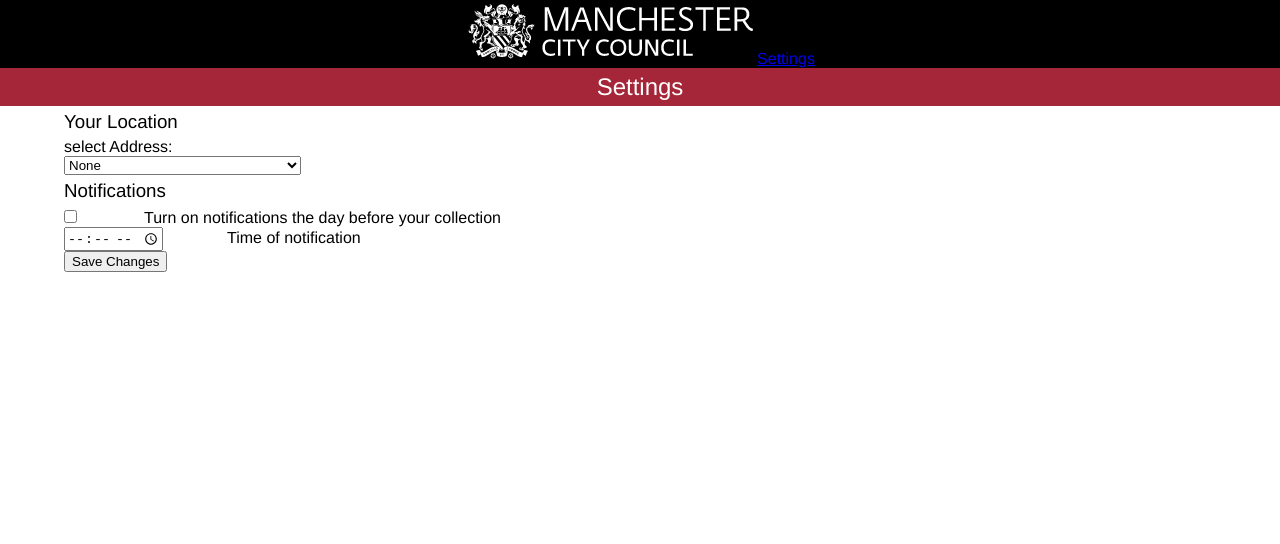
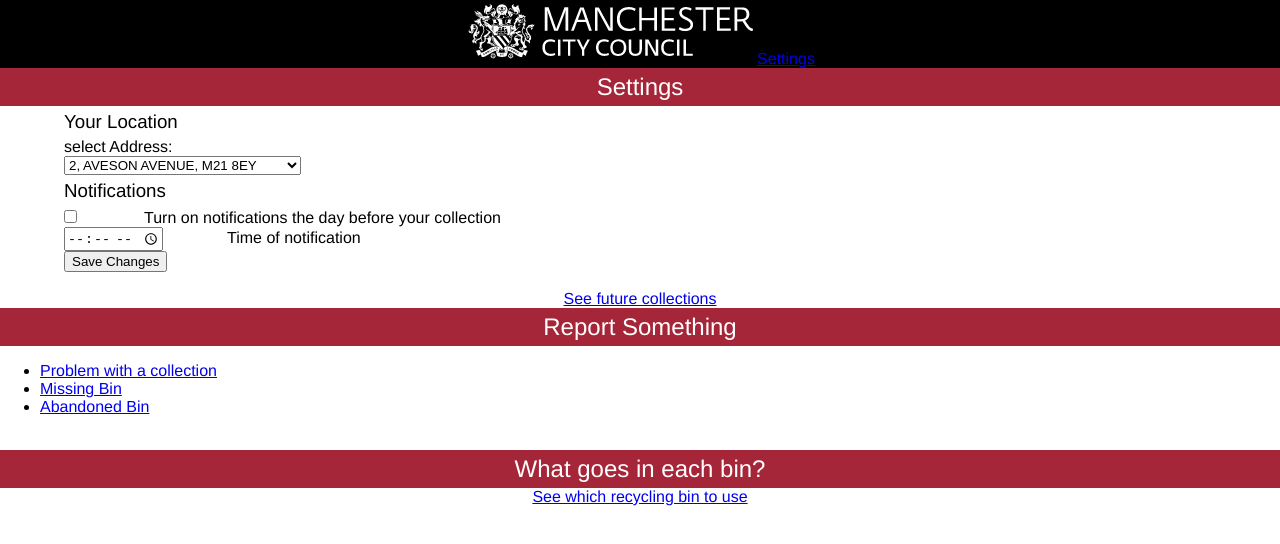
Before and after one commit to velcrorabbit/BinApp, a React (Create React App) app: page / in a window 1280 px wide. Shown: the top 544 px of the page. Built offline with nearby package versions, Linux system fonts and the light colour scheme.

Commit message:
Address list loads dynamically and uprn is now in local storage

```diff
--- a/public/index.html
+++ b/public/index.html
@@ -2,12 +2,12 @@
 <html lang="en">
   <head>
     <meta charset="utf-8" />
-    <link rel="icon" href="%PUBLIC_URL%/favicon.ico" />
+    <link rel="icon" href="%PUBLIC_URL%/favicon.png" />
     <meta name="viewport" content="width=device-width, initial-scale=1" />
     <meta name="theme-color" content="#000000" />
     <meta
-      name="description"
-      content="Web site created using create-react-app"
+      name="Manchester Council Bins"
+      content="Information on your Manchester City Council bin collections"
     />
     <link rel="apple-touch-icon" href="%PUBLIC_URL%/logo192.png" />
     <!--
@@ -24,7 +24,7 @@
       work correctly both with client-side routing and a non-root public URL.
       Learn how to configure a non-root public URL by running `npm run build`.
     -->
-    <title>React App</title>
+    <title>MCC Bins</title>
   </head>
   <body>
     <noscript>You need to enable JavaScript to run this app.</noscript>
--- a/src/App.js
+++ b/src/App.js
@@ -1,7 +1,7 @@
 import React from "react";
 import './App.css';
 import './BinDataFunctions.js';
-import { Routes, Route } from 'react-router-dom';
+import { Routes, Route, Redirect } from 'react-router-dom';
 import { FutureCollections, Heading, Home, UserInfo, BinData } from './pages';
 
 
--- /dev/null
+++ b/src/BinData/addresses.json
@@ -0,0 +1,18 @@
+[
+    {
+        "uprn": "77074250",
+        "address": "2, AVESON AVENUE, M21 8EY"
+    },
+    {
+        "uprn": "77086475",
+        "address": "179, MANLEY ROAD, M21 0GY"
+    },
+    {
+        "uprn": "77086906",
+        "address": "374, WILBRAHAM ROAD, M21 0XA"
+    },
+    {
+        "uprn": "10093073668",
+        "address": "52, COLMORE DRIVE, M9 6EX"
+    }
+]
--- a/src/BinDataFunctions.js
+++ b/src/BinDataFunctions.js
@@ -76,8 +76,6 @@ export function getArrayOfBinByDate(binArray) {
 
 export function getFutureCollections(binArray) {
 
-    console.log(binArray);
-
     var futureArray = binArray.slice(1);
 
     return <>
--- a/src/pages.js
+++ b/src/pages.js
@@ -1,7 +1,8 @@
-import React, { useReducer, useState } from "react";
-import { Link, useLocation, useParams } from 'react-router-dom';
+import React, { useReducer } from "react";
+import { Link, useLocation } from 'react-router-dom';
 import './App.css';
 import binData from "./BinData/testData.json";
+import addressData from "./BinData/addresses.json"
 import * as BinDataFunctions from './BinDataFunctions.js';
 import MCCLogo from "./Images/MCCLogo.PNG";
 
@@ -16,13 +17,13 @@ export function Heading() {
 
 export function Home() {
 
-    const [uprn, setUprn] = useState();
-    const [formData, setFormData] = useReducer(formReducer, {});
+    const uprn = localStorage.getItem('uprn');
 
-    if (uprn === undefined) {
+    console.log("Uprn at start: " + uprn);
+    if (uprn === "undefined") {
         return (
             <div>
-                {UserInfo(setUprn, formData, setFormData)}
+                <p>No bins found, please update your address in the settings</p>
             </div>
         )
     } else {
@@ -30,7 +31,8 @@ export function Home() {
             <div>
                 {BinData(uprn)}<br />
                 <Link to={`/FutureCollections?uprn=${uprn}`}>See future collections</Link><br />
-                {ReportAnIssue()}
+                {ReportAnIssue()}<br />
+                {recycling()}
             </div>
         )
     }
@@ -43,7 +45,9 @@ const formReducer = (state, event) => {
     }
 }
 
-export function UserInfo(updateUprn, formData, setFormData) {
+export function UserInfo() {
+
+    const [formData, setFormData] = useReducer(formReducer, {});
 
     const handleChange = event => {
         setFormData({
@@ -52,18 +56,16 @@ export function UserInfo(updateUprn, formData, setFormData) {
         });
     }
 
+    console.log("local storage:" + localStorage.getItem('uprn'));
+
     return (
         <div>
             <h2>Settings</h2>
-            <form name="settingsForm" onSubmit={(e) => { updateUprn(formData.address); e.preventDefault(); }}>
+            <form name="settingsForm" onSubmit={(e) => { localStorage.setItem('uprn', formData.address); e.preventDefault(); }}>
                 <h3>Your Location</h3>
                 <label htmlFor="address">select Address:</label> <br />
                 <select name="address" id="address" onChange={handleChange}>
-                    <option value="0">None</option>
-                    <option value="77074250">2, AVESON AVENUE, M21 8EY</option>
-                    <option value="77086475">179, MANLEY ROAD, M21 0GY</option>
-                    <option value="77086906">374, WILBRAHAM ROAD, M21 0XA</option>
-                    <option value="10093073668">52, COLMORE DRIVE, M9 6EX</option>
+                {displayAddressOptions(addressData)}
                 </select>
                 <h3>Notifications</h3>
                 <input type="checkbox" id="notificationOn" name="notificationOn"></input>
@@ -74,6 +76,20 @@ export function UserInfo(updateUprn, formData, setFormData) {
             </form>
         </div>
     );
+}
+
+function displayAddressOptions(addressData){
+    console.log(addressData);
+    return <>
+        {addressData.map(address => {
+            console.log(address.address);
+            if (address.uprn == localStorage.getItem('uprn')) {
+                return <option value={address.uprn} selected>{address.address}</option>
+            } else {
+                return <option value={address.uprn}>{address.address}</option>;
+            }
+        })}
+    </>
 }
 
 export function BinData(uprn) {
@@ -124,3 +140,12 @@ export function ReportAnIssue() {
         </div>
     )
 }
+
+export function recycling() {
+    return (
+        <div>
+            <h2>What goes in each bin?</h2>
+            <a href="https://www.manchester.gov.uk/info/200084/bins_rubbish_and_recycling/6026/see_which_recycling_bin_to_use">See which recycling bin to use</a>
+        </div>
+    )
+}
```
Also changed, not shown: public/sw.js (+3 -42 lines), public/favicon.PNG (renamed from public/BinLogo.PNG), public/manifest.json, 1 other file (tests, documents, lock files or other folders).
